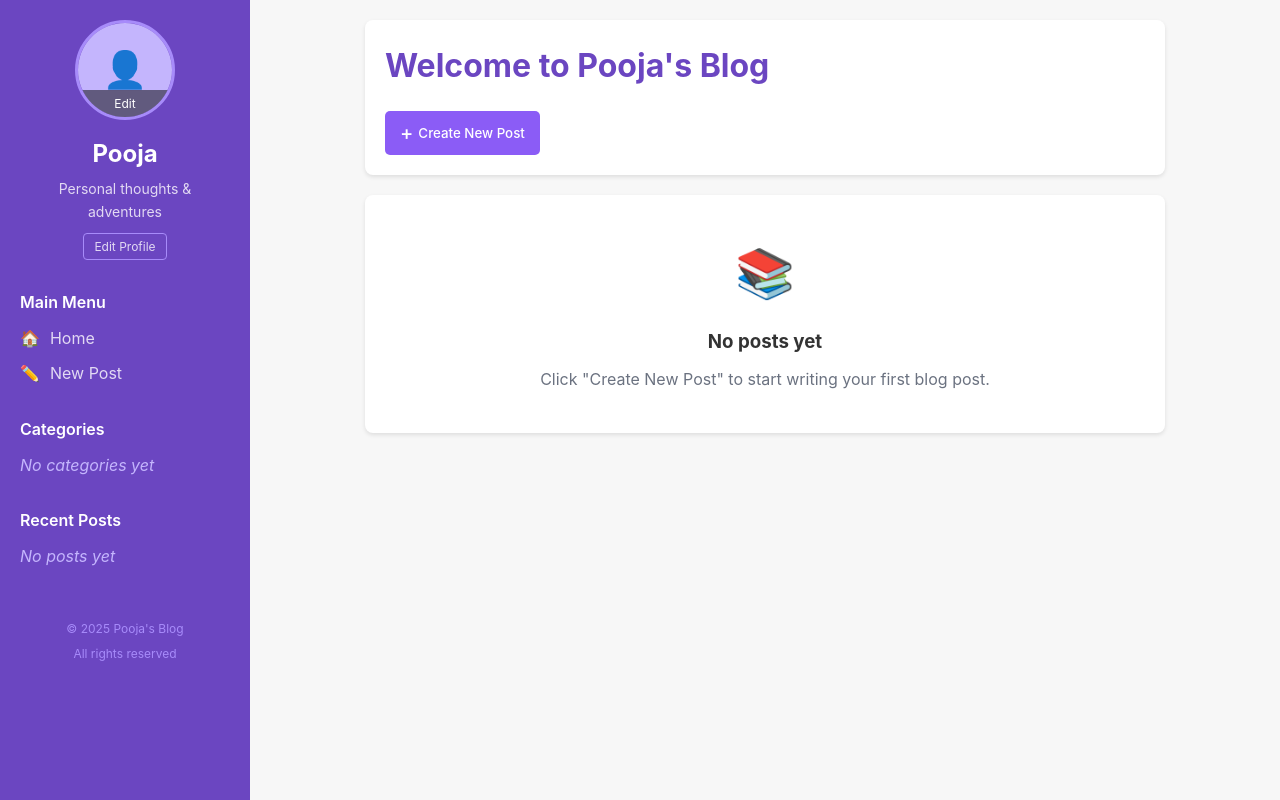
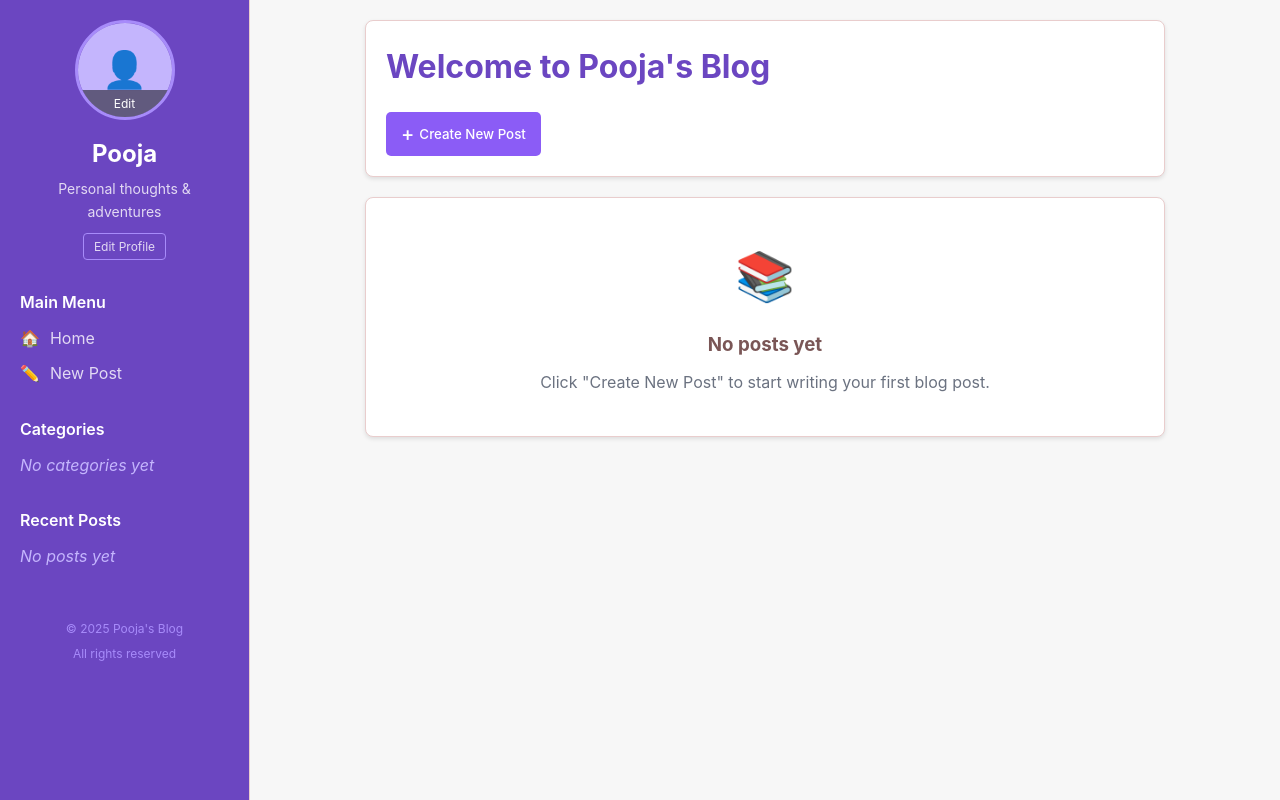
Before and after one commit to PoojaMattapalli/Pooja_Blog, a plain HTML site: page index.html in a window 1280 px wide. Drawn offline with Linux system fonts and the light colour scheme.

Commit message:
Update index.html

```diff
--- a/index.html
+++ b/index.html
@@ -3,6 +3,8 @@
 <head>
   <meta charset="UTF-8">
   <meta name="viewport" content="width=device-width, initial-scale=1.0">
+  <!-- Add this inside the <head> section of your index.html file -->
+<link rel="stylesheet" href="theme.css">
   <title>Pooja's Blog</title>
   <style>
     /* Base styles */
```
